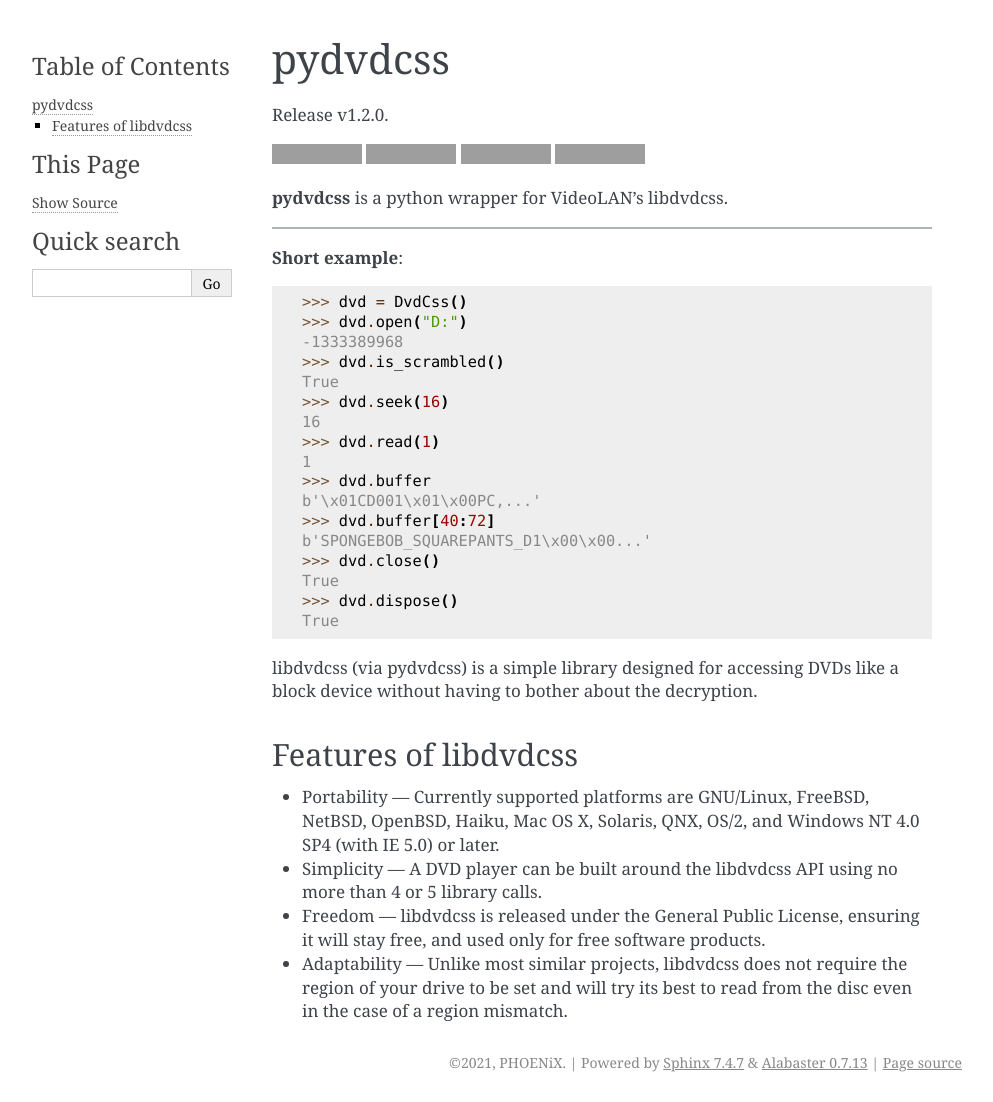
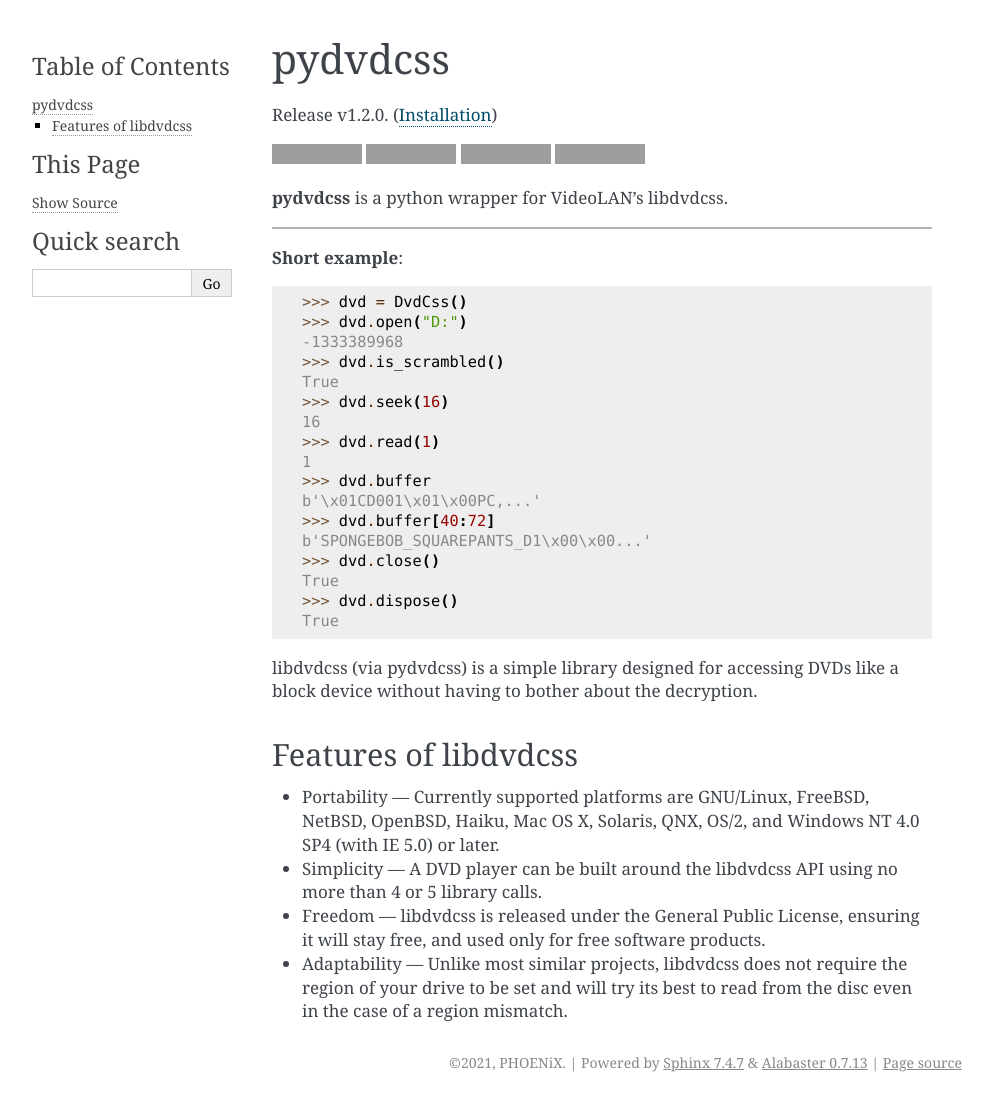
Before and after one commit to rlaphoenix/pydvdcss, a Sphinx documentation site: the page built from docs/index.rst, in a window 1280 px wide. Shown: the whole page, without its empty margins (148-1141 px from the left). Built offline with Sphinx 7.4.7, drawn with Linux system fonts in a browser that asks for light colours; grey boxes are pictures that could not be loaded.

Commit message:
docs: Link to installation near the very start of index

```diff
--- a/docs/index.rst
+++ b/docs/index.rst
@@ -1,7 +1,7 @@
 pydvdcss
 ==================================================
 
-Release v\ |version|.
+Release v\ |version|. (:ref:`Installation <installation>`)
 
 .. image:: https://pepy.tech/badge/pydvdcss
     :target: https://pepy.tech/project/pydvdcss
```
